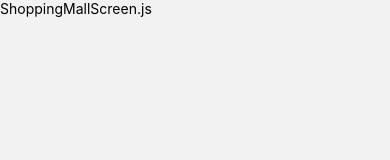
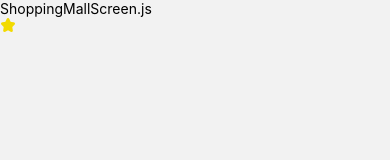
Before and after one commit to lhjwork/Ksp_rn, a React Native app: screen /ShoppingMall in a window 390 px wide. Shown: the top 160 px of the page. Built offline with nearby package versions, Linux system fonts and the light colour scheme.

Commit message:
react-native-vector-icons/AntDesign is applied nowwith testing as star

```diff
--- a/src/screens/ShoppingMall/ShoppingMall.js
+++ b/src/screens/ShoppingMall/ShoppingMall.js
@@ -1,10 +1,12 @@
 import React from 'react';
 import {View, Text} from 'react-native';
+import AntDesign from 'react-native-vector-icons/AntDesign';
 
 const ShoppingMall = () => {
   return (
     <View>
       <Text>ShoppingMallScreen.js</Text>
+      <AntDesign name="star" size={16} color={'#F2DA00'} />
     </View>
   );
 };
```
Also changed, not shown: 3 other files (tests, documents, lock files or other folders).
